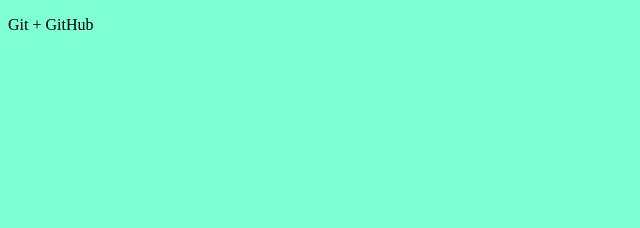
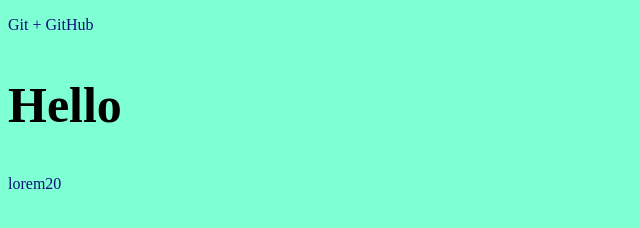
Before and after one commit to hannastoi/git, a plain HTML site: page index.html in a window 1280 px wide. Shown: the whole page, without its empty margins (0-640 px from the left). Drawn offline with Linux system fonts and the light colour scheme.

Commit message:
First changes

```diff
--- a/css/main.css
+++ b/css/main.css
@@ -1,3 +1,9 @@
 body {
     background-color: aquamarine;
 }
+p {
+    color:  #0f0f77;
+}
+h2 {
+    font-size: 50px;
+}
--- a/index.html
+++ b/index.html
@@ -9,5 +9,7 @@
     </head>
 <body>
     <p>Git + GitHub</p>
+    <h2>Hello</h2>
+    <p>lorem20</p>
 </body>
 </html>
```
